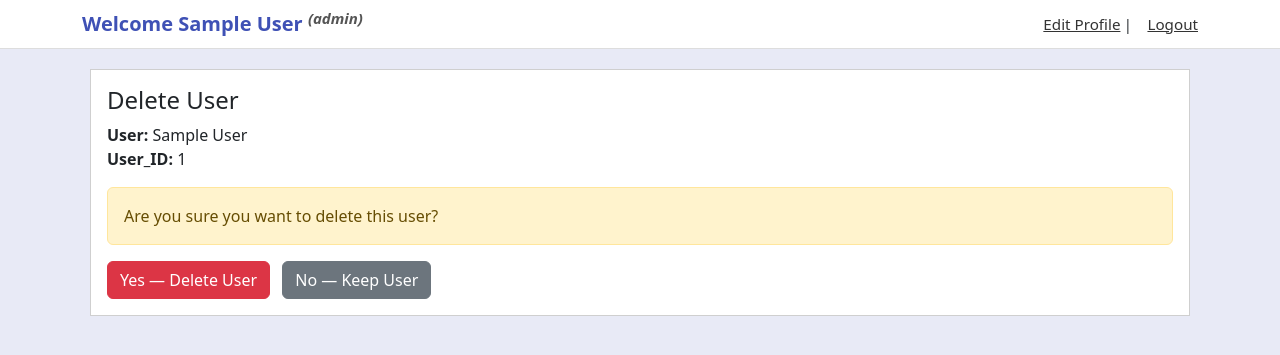
After one commit to 24f2005905/hms_mad, a Flask app: template hms-frontend/templates/user_delete.html in a window 1280 px wide. The commit adds this page. Shown: the top 355 px of the page. Run offline with Flask 3, Linux system fonts and the light colour scheme; the template is opened without the code that fills it: most values are stand-ins (such as "Sample title", 1, 10 or a date in 2020); parts of the project's set-up code (start-up, migrations or seed data) failed here and were passed over.

Commit message:
User Delete Flow in progress

```diff
--- a/hms-frontend/app.py
+++ b/hms-frontend/app.py
@@ -553,6 +553,34 @@ def Cancel_Appointment(sid):
         flash("Appointment Cancelled","success")
     return redirect("/dashboard")
 
+@app.route('/delete_user', methods=['GET','POST'])
+@session_wrapper
+def Delete_User(sid):
+    if not sid:
+        return redirect("/login")
+
+    headers = {
+        "Authorization": sid['token']
+    }
+
+    if request.method == 'GET':
+        User_ID = request.args.get("User_ID")
+        user_dict = {
+            "User_ID": User_ID
+        }
+        user_lookup = requests.get(app_url + '/hms/user/lookup', params = user_dict, headers = headers,
+        timeout = 60)
+        if user_lookup.status_code != 200:
+            message = user_lookup.json().get("message")
+            flash(f"{message}","error")
+            return redirect("/dashboard")
+        user_details = user_lookup.json().get("user_details")[0]
+        First_Name = user_details["First_Name"]
+        Last_Name = user_details["Last_Name"]
+
+    return render_template("user_delete.html",user_token = sid, First_Name = First_Name,
+    Last_Name = Last_Name, User_ID = User_ID )
+
 @app.route('/dashboard', methods=['GET'])
 @session_wrapper
 def dashboard(sid):
--- a/hms-frontend/templates/registered_doctors.html
+++ b/hms-frontend/templates/registered_doctors.html
@@ -41,8 +41,7 @@
       <h6 class="mb-0">Registered Doctors | Total: {{registered_doctors}}</h6>
       <div class="ms-auto small">
       <a href="{{ url_for('Doctor_Register') }}"
-         class="text-decoration-none"
-         style="font-weight: 500; color: #3f51b5;">
+         class="btn btn-sm btn-outline-primary btn-view">
         Register Doctor
       </a>
     </div>
@@ -79,7 +78,7 @@
                      class="btn btn-sm btn-outline-yellow btn-view">
                     Edit
                   </a>
-                  <a href="{{ url_for('edit_profile', User_ID = d.User_ID) }}"
+                  <a href="{{ url_for('Delete_User', User_ID = d.User_ID) }}"
                      class="btn btn-sm btn-outline-danger btn-view">
                     Delete
                   </a>
--- a/hms-frontend/templates/registered_patients.html
+++ b/hms-frontend/templates/registered_patients.html
@@ -83,7 +83,7 @@
                      class="btn btn-sm btn-outline-yellow btn-view">
                     Edit
                   </a>
-                  <a href="{{ url_for('edit_profile', User_ID = p.User_ID) }}"
+                  <a href="{{ url_for('Delete_User', User_ID = p.User_ID) }}"
                      class="btn btn-sm btn-outline-danger btn-view">
                     Delete
                   </a>
--- /dev/null
+++ b/hms-frontend/templates/user_delete.html
@@ -0,0 +1,22 @@
+{% extends "base.html" %}
+
+{% block content %}
+<div class="panel-card p-3">
+  <h4>Delete User</h4>
+  <div class="mb-3">
+    <p><strong>User:</strong> {{ First_Name }} {{ Last_Name }}<br>
+       <strong>User_ID:</strong> {{ User_ID }}<br></p>
+  </div>
+
+  <div class="alert alert-warning">
+    Are you sure you want to delete this user?
+  </div>
+
+  <form method="POST" action="{{ url_for('Delete_User', User_ID = User_ID,  Confirm='Y') }}">
+
+    <button type="submit" class="btn btn-danger">Yes — Delete User</button>
+    <a href="{{ url_for('dashboard') }}"
+       class="btn btn-secondary ms-2">No — Keep User</a>
+  </form>
+</div>
+{% endblock %}
```
Also changed, not shown: hms-frontend/templates/admin_upcoming_appt.html (+8 -4 lines), hms-frontend/templates/dr_upcoming_appt.html (+7 -2 lines), hms-frontend/templates/upcoming_appointments.html (+8 -5 lines).
